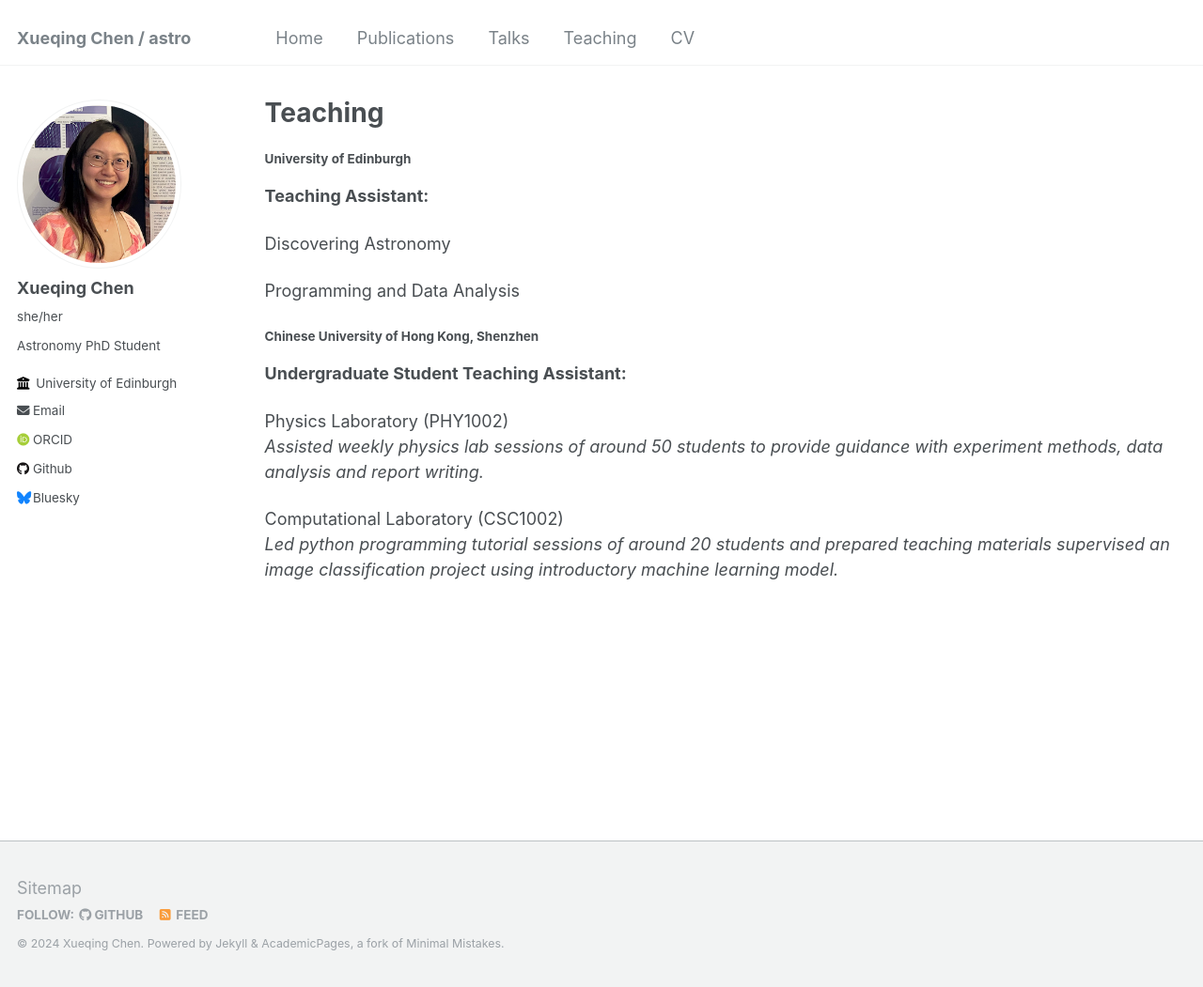
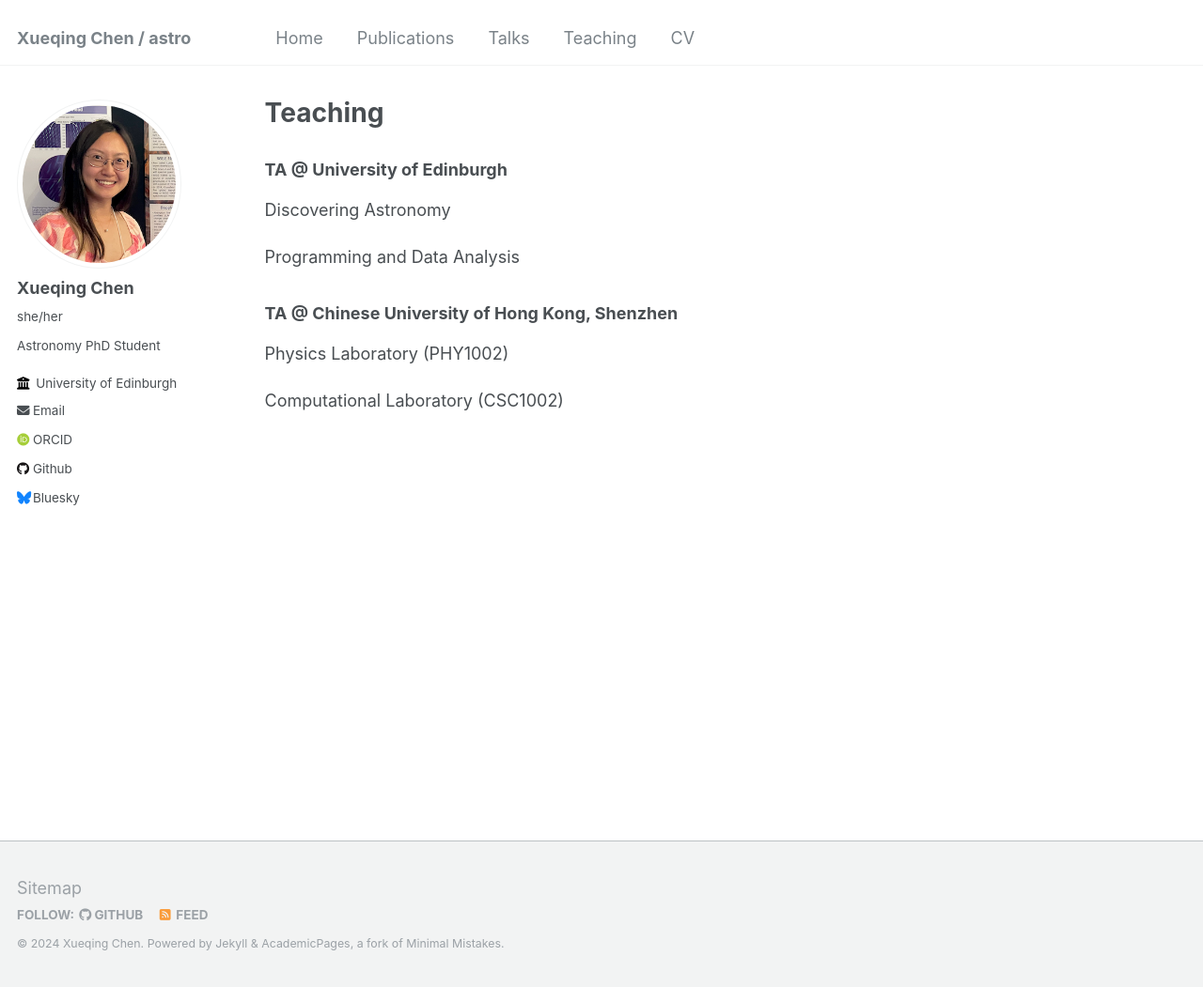
Before and after one commit to alphalyncis/alphalyncis.github.io, a Jekyll site: the page built from _pages/teaching.md, in a window 1280 px wide and 1051 px high. Shown: the whole window at 94% size. Built offline with Jekyll 4.4.1, drawn with Linux system fonts in a browser that asks for light colours; some web fonts are replaced.

Commit message:
update teaching

```diff
--- a/_pages/teaching.md
+++ b/_pages/teaching.md
@@ -5,9 +5,7 @@
 author_profile: true
 ---
 
-#### University of Edinburgh
-
-**Teaching Assistant:**
+### TA @ University of Edinburgh
 
 Discovering Astronomy
 
@@ -15,12 +13,8 @@
 
 
 
-#### Chinese University of Hong Kong, Shenzhen
+### TA @ Chinese University of Hong Kong, Shenzhen
 
-**Undergraduate Student Teaching Assistant:**
+Physics Laboratory (PHY1002)
 
-Physics Laboratory (PHY1002)\
-_Assisted weekly physics lab sessions of around 50 students to provide guidance with experiment methods, data analysis and report writing._
-
-Computational Laboratory (CSC1002)\
-_Led python programming tutorial sessions of around 20 students and prepared teaching materials supervised an image classification project using introductory machine learning model._
+Computational Laboratory (CSC1002)
```
